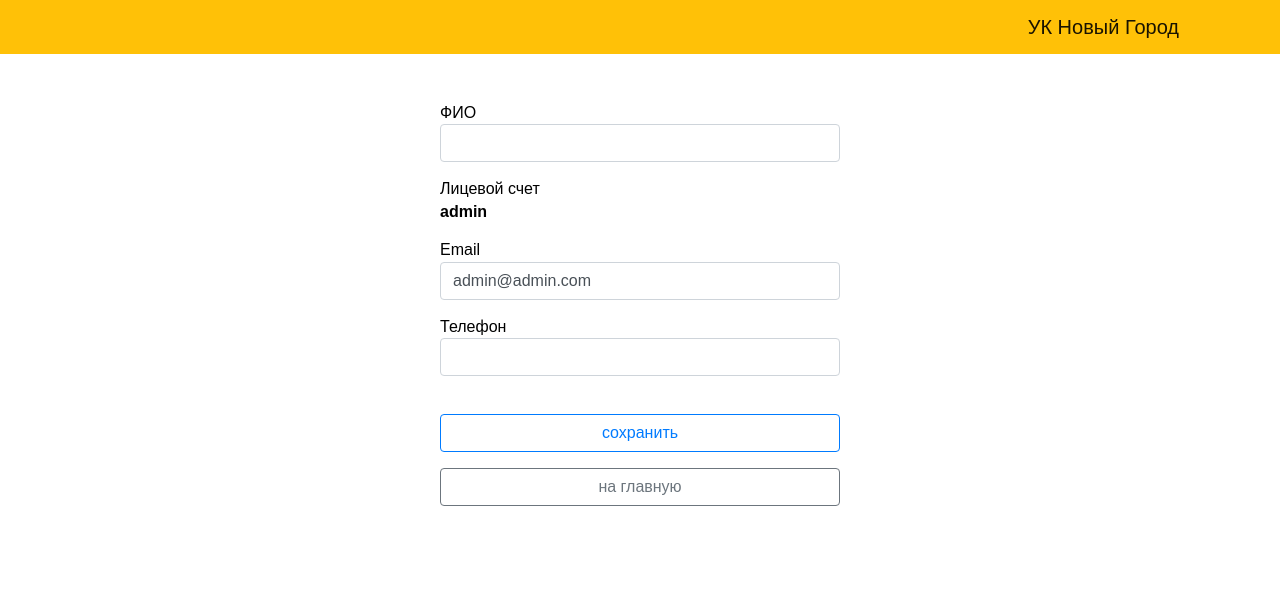
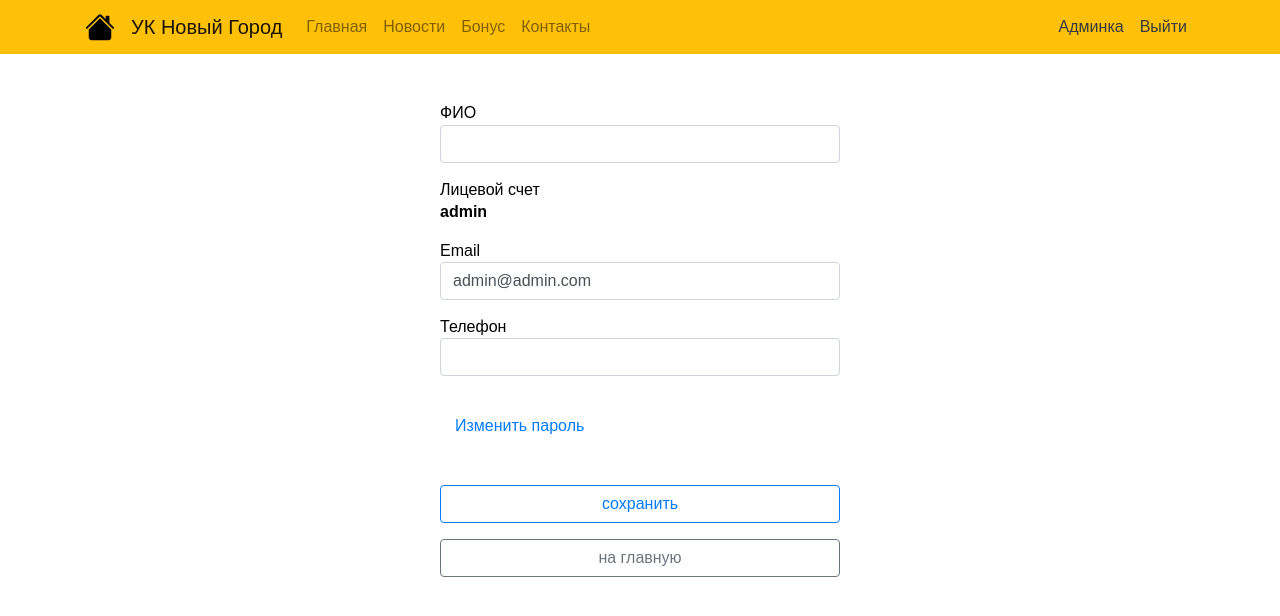
Before and after one commit to halexx7/DJ_uk_newcity, a Django app: page /auth/edit/ in a window 1280 px wide. Shown: the top 616 px of the page. Run offline with Django 3.2, Linux system fonts and the light colour scheme; a user stored in the database is signed in; data comes from the database, SQL or seed files in the repository; parts of the project's set-up code (start-up, migrations or seed data) failed here and were passed over; some libraries are stand-ins or nearby versions.

Commit message:
LK. UPD all menu

```diff
--- a/authnapp/templates/authnapp/base.html
+++ b/authnapp/templates/authnapp/base.html
@@ -40,8 +40,8 @@
     <header class="header">
         <nav class="navbar navbar-expand-lg navbar-light bg-warning">
             <div class="container">
-                <i class="bi bi-house-fill" style="font-size: 30px;"></i>
-                <a class="navbar-brand  d-inline-flex  mx-3" href="index.html">УК Новый Город</a>
+                <img class="mr-3" src="{% static 'img/icon/house-fill.svg' %}" alt="House" width="30" height="30">
+                <a class="navbar-brand" href="/">УК Новый Город</a>
                 <button class="navbar-toggler" type="button" data-bs-toggle="collapse"
                     data-bs-target="#navbarSupportedContent" aria-controls="navbarSupportedContent"
                     aria-expanded="false" aria-label="Toggle navigation"> <span class="navbar-toggler-icon"></span>
@@ -60,9 +60,13 @@
     <!-- JavaScript -->
     <script src="https://cdn.jsdelivr.net/npm/bootstrap@5.0.0-beta2/dist/js/bootstrap.bundle.min.js"
         integrity="sha384-b5kHyXgcpbZJO/tY9Ul7kGkf1S0CWuKcCD38l8YkeH8z8QjE0GmW1gYU5S9FOnJ0"
-        crossorigin="anonymous">
-    </script>
+        crossorigin="anonymous"></script>
     <script src="{% static 'js/jquery-3.6.0.js' %}"></script>
+    <script src="{% static 'js/jquery.cookie.js' %}"></script>
+    <script src="{% static 'js/bootstrap.bundle.min.js' %}"></script>
+    <!-- <script src="{% static 'js/html2canvas.js' %}"></script> -->
+    <script src="{% static 'js/manager.js' %}"></script>
+    <!-- <script src="{% static 'js/invoice.js' %}"></script> -->
     {% block js %}
     {% endblock %}
 </body>
--- a/authnapp/templates/authnapp/edit.html
+++ b/authnapp/templates/authnapp/edit.html
@@ -2,6 +2,10 @@
 {% load staticfiles %}
 
 {% load auth_extras %}
+
+{% block menu %}
+    {% include 'authnapp/includes/inc_menu.html' %}
+{% endblock menu %}
 
 {% block content %}
 
@@ -41,6 +45,9 @@
                     {% endfor %}
                 {% endif %}
                 <br>
+                <div class="change_pass  pb-5">
+                    <a href="{% url 'authnapp:password_change' %}" class="col  text-right  text-decoration-none">Изменить пароль</a>
+                </div>
                 <input class="btn btn-outline-primary btn-block  mb-3" type="submit" value="сохранить">
             </form>
             <a href="{% url 'main' %}" class="btn btn-outline-secondary btn-block" role="button">
--- a/authnapp/templates/authnapp/includes/inc_menu.html
+++ b/authnapp/templates/authnapp/includes/inc_menu.html
@@ -2,26 +2,39 @@
 
 <div class="collapse navbar-collapse  d-flex  justify-content-between" id="navbarSupportedContent">
     <ul class="navbar-nav me-auto mb-2 mb-lg-0">
-        <li class="nav-item"> <a class="nav-link active" aria-current="page" href="/">Главная</a> </li>
-        <li class="nav-item"> <a class="nav-link" aria-current="page" href="#">Новости</a> </li>
-        <li class="nav-item"> <a class="nav-link" aria-current="page" href="#">Бонус</a> </li>
-        <li class="nav-item"> <a class="nav-link" aria-current="page" href="#">Контакты</a> </li>
+        <li class="nav-item"> <a class="nav-link {% if request.resolver_match.url_name == 'main' %}active{% endif %}"
+                aria-current="page" href="/">Главная</a> </li>
+        <li class="nav-item"> <a class="nav-link {% if request.resolver_match.url_name == 'main' %}active{% endif %}"
+                aria-current="page" href="#">Новости</a> </li><!-- TODO Замениь 'main' на правильную ссылку -->
+        <li class="nav-item"> <a class="nav-link {% if request.resolver_match.url_name == 'main' %}active{% endif %}"
+                aria-current="page" href="#">Бонус</a> </li><!-- TODO Замениь 'main' на правильную ссылку -->
+        <li class="nav-item"> <a class="nav-link {% if request.resolver_match.url_name == 'main' %}active{% endif %}"
+                aria-current="page" href="#">Контакты</a> </li><!-- TODO Замениь 'main' на правильную ссылку -->
     </ul>
-
-    <div class="menu__right  d-flex">
-        <ul class="navbar-nav">
-            {% if user.is_authenticated %}
-                {% if request.user|has_group:"Client" %}
-                <li class="nav-item"> <a class="nav-link text-dark" aria-current="page"
-                    href="{% url 'person:user' %}">Кабинет</a></li>
-                {% elif request.user|has_group:"Manager" %}
-                <li class="nav-item"> <a class="nav-link text-dark" aria-current="page"
-                    href="{% url 'person:manager' %}">Менеджер</a></li>
-                {% elif user.is_superuser %}
-                <li class="nav-item"> <a class="nav-link text-dark" aria-current="page"
-                    href="admin/">Админка</a></li>
-                {% endif %}
+    <div class="navbar-nav  dropdown">
+        {% if user.is_authenticated %}
+            {% if request.user|has_group:"Client" %}
+            <a class="nav-link  text-dark  dropdown-toggle" data-toggle="dropdown" id="dropdownMenuButton" aria-haspopup="true"
+                aria-expanded="false">Пользователь</a>
+                <span class="caret"></span>
+            {% elif request.user|has_group:"Manager" %}
+            <a class="nav-link  text-dark  dropdown-toggle" data-toggle="dropdown" id="dropdownMenuButton" aria-haspopup="true"
+                aria-expanded="false">Менеджер</a>
+                <span class="caret"></span>
+            {% elif user.is_superuser %}
+            <a class="nav-link text-dark" aria-current="page"
+                href="admin/">Админка</a>
             {% endif %}
+        {% endif %}
+        <div class="dropdown-menu" aria-labelledby="dropdownMenuButton">
+            <a class="dropdown-item" href="{% url 'auth:edit' %}">{{ "профиль"|upper }}</a>
+            {% if request.user|has_group:"Client" %}
+            <a class="dropdown-item" href="{% url 'person:user' %}">{{ "Кабинет"|upper }}</a>
+            {% elif request.user|has_group:"Manager" %}
+            <a class="dropdown-item" href="{% url 'person:manager' %}">{{ "Кабинет"|upper }}</a>
+            {% endif %}
+        </div>
+        <ul>
             <li class="nav-item">
                 {% if user.is_authenticated %}
                 <a class="nav-link text-dark" aria-current="page" href="{% url 'auth:logout' %}">Выйти</a>
--- a/personalacc/templates/personalacc/base.html
+++ b/personalacc/templates/personalacc/base.html
@@ -40,8 +40,8 @@
     <header class="header">
         <nav class="navbar navbar-expand-lg navbar-light bg-warning">
             <div class="container">
-                <i class="bi bi-house-fill" style="font-size: 30px;"></i>
-                <a class="navbar-brand  d-inline-flex  mx-3" href="index.html">УК Новый город</a>
+                <img class="mr-3" src="{% static 'img/icon/house-fill.svg' %}" alt="House" width="30" height="30">
+                <a class="navbar-brand" href="/">УК Новый Город</a>
                 <button class="navbar-toggler" type="button" data-bs-toggle="collapse"
                     data-bs-target="#navbarSupportedContent" aria-controls="navbarSupportedContent"
                     aria-expanded="false" aria-label="Toggle navigation"> <span class="navbar-toggler-icon"></span>
@@ -58,7 +58,6 @@
 
     {% block js %}
     <!-- Javascript -->
-    <!-- <script src="https://code.jquery.com/jquery-3.6.0.js" integrity="sha384-DfXdz2htPH0lsSSs5nCTpuj/zy4C+OGpamoFVy38MVBnE+IbbVYUew+OrCXaRkfj" crossorigin="anonymous"></script> -->
     <script src="{% static 'js/jquery-3.6.0.js' %}"></script>
     <script src="{% static 'js/jquery.cookie.js' %}"></script>
     <script src="{% static 'js/bootstrap.bundle.min.js' %}"></script>
```
Also changed, not shown: personalacc/templates/personalacc/includes/inc_menu.html (+26 -21 lines).
